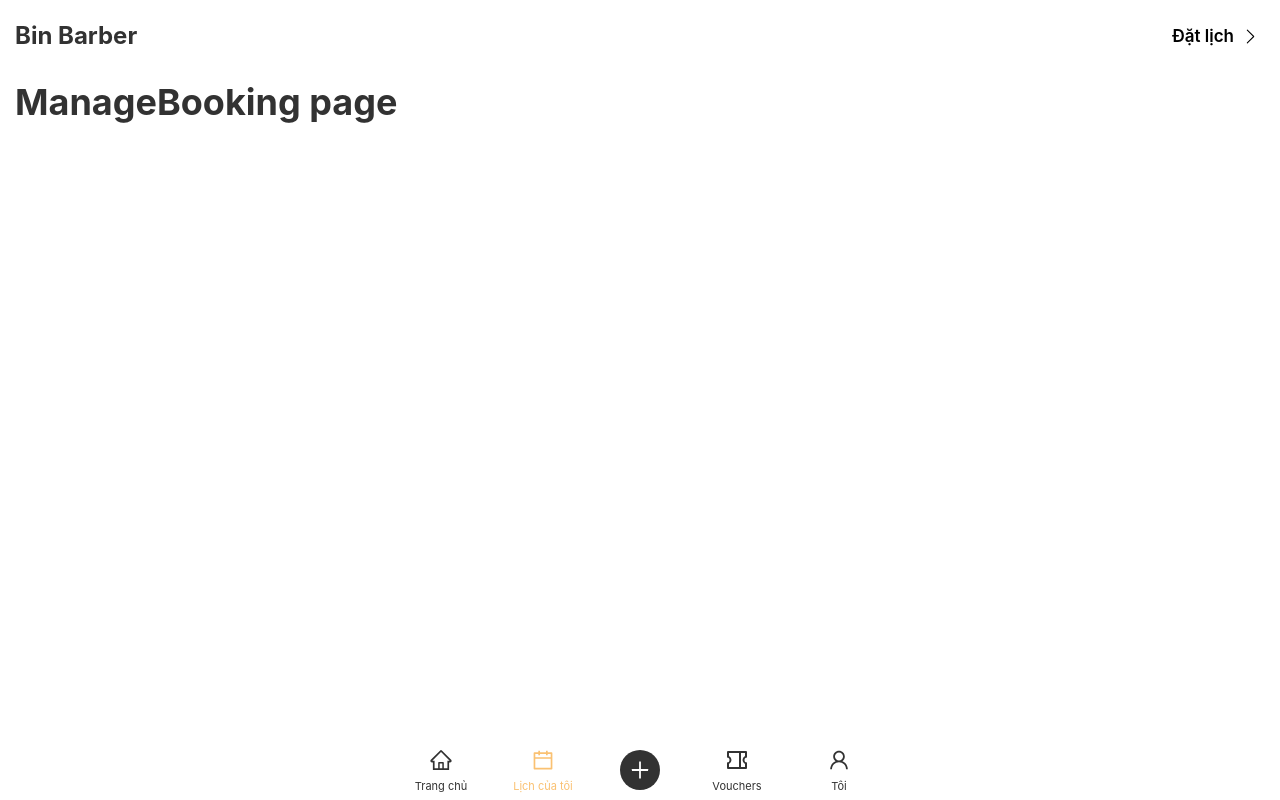
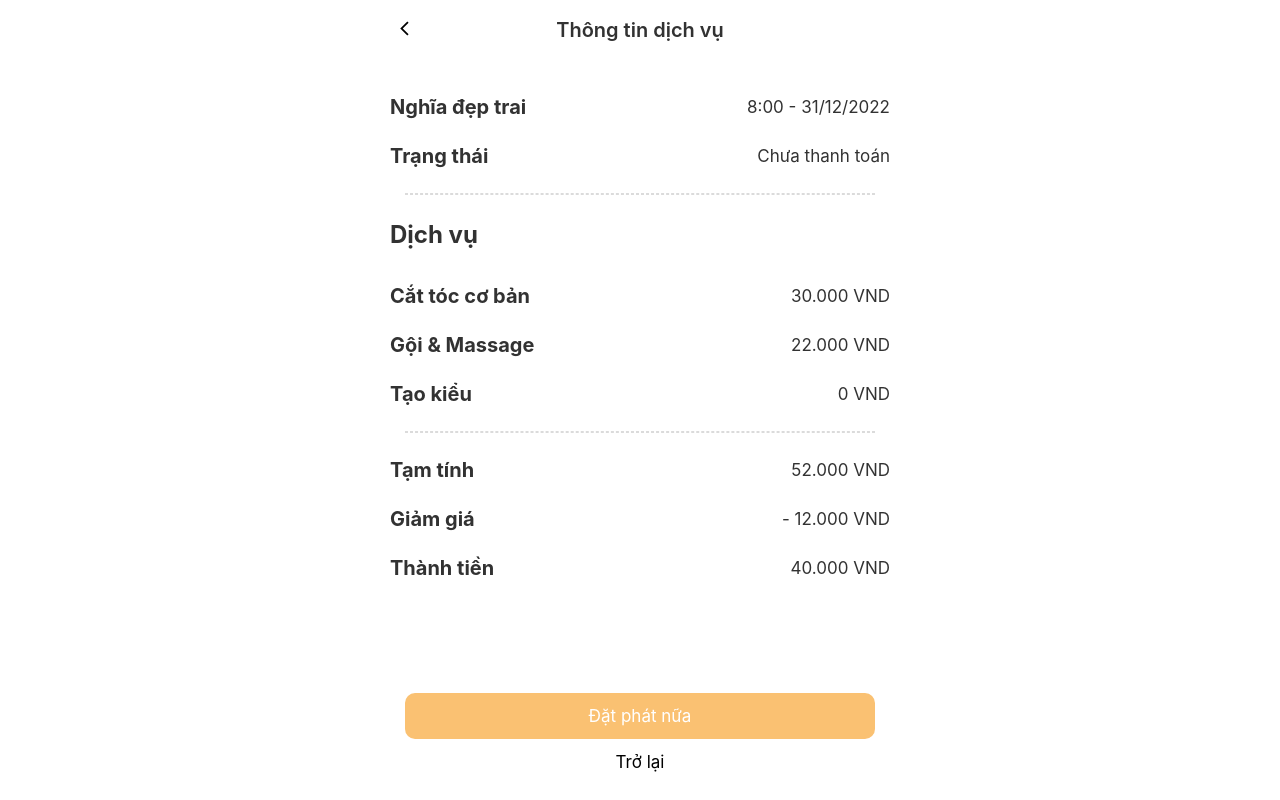
Before and after one commit to baroxFPTU/binbarber-webapp, a React (Create React App) app: page /manage-booking in a window 1280 px wide. Built offline with nearby package versions, Linux system fonts and the light colour scheme.

Commit message:
Designs manage booking

```diff
--- a/package.json
+++ b/package.json
@@ -7,6 +7,7 @@
     "@testing-library/jest-dom": "^5.16.4",
     "@testing-library/react": "^13.2.0",
     "@testing-library/user-event": "^13.5.0",
+    "moment": "^2.29.3",
     "react": "^18.1.0",
     "react-dom": "^18.1.0",
     "react-icons": "^4.3.1",
--- a/src/_settings.scss
+++ b/src/_settings.scss
@@ -1,9 +1,14 @@
+$app-max-width: 500px;
 $app-gap: 15px;
 $app-radius: 10px;
 $nav-height: 65px;
 
+$modal-header-height: 60px;
+
 $yellow-500: #FAC172;
 $black-500: #323232;
+$gray-200: #F9F9F9;
+$gray-300: #DBDBDB;
 
 $font-family: -apple-system, 'Mulish', 'Helvetica Neue', sans-serif;
 $h1-font-size: clamp(24px, 36px, 36px);
--- /dev/null
+++ b/src/components/booking/BookingList/BookingList.jsx
@@ -0,0 +1,78 @@
+import ModalBody from 'components/modals/ModalBody/ModalBody'
+import ModalHeader from 'components/modals/ModalHeader/ModalHeader'
+import moment from 'moment'
+import React from 'react'
+import CSSModule from './BookingList.module.scss'
+
+function BookingList(props) {
+
+  const temp = [
+    {
+      bookedAt: Date.now(),
+      selectedServices: [{ id: 1, label: 'Cắt tóc' }, { id: 2, label: 'Nhuộm' }],
+      isPaid: true
+    },
+    {
+      bookedAt: Date.now(),
+      selectedServices: [{ id: 12, label: 'Cắt tóc' }, { id: 12, label: 'Gội' }, { id: 1, label: 'Uốn' }, { id: 2, label: 'Nhuộm' }],
+      isPaid: false
+    },
+    {
+      bookedAt: Date.now(),
+      selectedServices: [{ id: 12, label: 'Cắt tóc' }],
+      isPaid: null
+    }
+  ]
+
+  if (temp.length === 0) {
+    return (<span>Hiện chưa có cuộc hẹn nào. Lên lịch ngay thôi.</span>)
+  }
+
+  return (
+    <div className={CSSModule.BookingListWrapper}>
+      {/* {temp.map((item, index) => (<BookingItem key={index} data={item}/>))} */}
+      <div className="modal">
+        <ModalHeader title="Thông tin dịch vụ"/>
+        <ModalBody/>
+      </div>
+    </div>
+  )
+}
+
+const BookingItem = ({ data }) => {
+  let paymentStatusColor
+  let paymentStatusMessage
+  const { bookedAt, selectedServices, isPaid } = data
+  const transformedServices = selectedServices.map((service) => service.label).join(', ')
+  const convertedTime = moment(bookedAt).format('LT')
+  const convertedDate = moment(bookedAt).subtract(10, 'days').calendar()
+
+  if (isPaid == undefined || isPaid === null) {
+    paymentStatusColor = '#EE6363'
+    paymentStatusMessage = 'Đã hủy'
+  }
+
+  if (isPaid === false) {
+    paymentStatusColor = '#767676'
+    paymentStatusMessage = 'Chưa thanh toán'
+  }
+  if (isPaid === true) {
+    paymentStatusColor = '#63B5A0'
+    paymentStatusMessage = 'Đã thanh toán'
+  }
+
+  return (
+    <div className={CSSModule.BookingItem}>
+      <div className={CSSModule.BookingTimestamp}>
+        <span className={CSSModule.time}>{convertedTime}</span>
+        <span className={CSSModule.date}>{convertedDate}</span>
+      </div>
+      <div className={CSSModule.BookingInfo}>
+        <h3 style={{textDecoration: (isPaid == null || isPaid == undefined) && 'line-through'}}>{transformedServices}</h3>
+        <p style={{color: paymentStatusColor}}>{paymentStatusMessage}</p>
+      </div>
+    </div>
+  )
+}
+
+export default BookingList
--- /dev/null
+++ b/src/components/booking/BookingList/BookingList.module.scss
@@ -0,0 +1,52 @@
+@import 'settings';
+
+$col-gap: 20px;
+
+.BookingListWrapper {
+
+}
+
+.BookingItem {
+  display: flex;
+  row-gap: 15px;
+  padding: 15px;
+  border-radius: $app-radius;
+  cursor: pointer;
+
+  &:hover {
+    background-color: $gray-200;
+  }
+}
+
+.BookingTimestamp {
+  padding-right: $col-gap;
+  border-right: 1px solid $gray-300;
+  margin-right: $col-gap;
+
+  span {
+   text-align: center;
+   display: block;
+  }
+
+  .time {
+    font-weight: $font-bold;
+    text-transform: uppercase;
+    font-size: 1.4rem;
+  }
+
+  .date {
+    font-size: 0.9rem;
+  }
+}
+
+.BookingInfo {
+  display: flex;
+  justify-content: center;
+  flex-direction: column;
+
+  h3 {
+    text-transform: 1;
+    margin-bottom: 0;
+    font-size: 18px;
+  }
+}
--- /dev/null
+++ b/src/components/modals/ModalBody/ModalBody.jsx
@@ -0,0 +1,52 @@
+import React from 'react'
+import CSSModule from './ModalBody.module.scss'
+
+function ModalBody(props) {
+  return (
+    <div className={CSSModule.ModalBody}>
+      <div className={CSSModule.ModalBodyContainer}>
+        <div className={CSSModule.Row}>
+          <h3>Nghĩa đẹp trai</h3>
+          <span>8:00 - 31/12/2022</span>
+        </div>
+        <div className={CSSModule.Row}>
+          <h3>Trạng thái</h3>
+          <span>Chưa thanh toán</span>
+        </div>
+        <div className="divider"></div>
+        <h2>Dịch vụ</h2>
+        <div className={CSSModule.Row}>
+          <h3>Cắt tóc cơ bản</h3>
+          <span>30.000 VND</span>
+        </div>
+        <div className={CSSModule.Row}>
+          <h3>Gội & Massage</h3>
+          <span>22.000 VND</span>
+        </div>
+        <div className={CSSModule.Row}>
+          <h3>Tạo kiểu</h3>
+          <span>0 VND</span>
+        </div>
+        <div className="divider"></div>
+        <div className={CSSModule.Row}>
+          <h3>Tạm tính</h3>
+          <span>52.000 VND</span>
+        </div>
+        <div className={CSSModule.Row}>
+          <h3>Giảm giá</h3>
+          <span>- 12.000 VND</span>
+        </div>
+        <div className={CSSModule.Row}>
+          <h3>Thành tiền</h3>
+          <span>40.000 VND</span>
+        </div>
+      </div>
+      <div className="btn-group-vertical">
+        <button className="btn btn-primary">Đặt phát nữa</button>
+        <button className="btn">Trở lại</button>
+      </div>
+    </div>
+  )
+}
+
+export default ModalBody
--- /dev/null
+++ b/src/components/modals/ModalBody/ModalBody.module.scss
@@ -0,0 +1,30 @@
+@import 'settings';
+
+.ModalBody {
+  background-color: #fff;
+  width: 100%;
+  height: calc(100% - $modal-header-height - $app-gap);
+  display: flex;
+  justify-content: space-between;
+  flex-direction: column;
+  align-items: center;
+}
+
+.ModalBodyContainer {
+  max-width: $app-max-width;
+  width: 100%;
+  margin: 0 auto;
+  padding: $app-gap;
+}
+
+.Row {
+  margin: $app-gap 0;
+  width: 100%;
+  display: flex;
+  justify-content: space-between;
+  align-items: center;
+  h3 {
+    font-weight: $font-bold;
+    margin-bottom: 0;
+  }
+}
--- /dev/null
+++ b/src/components/modals/ModalHeader/ModalHeader.jsx
@@ -0,0 +1,18 @@
+import React from 'react'
+import CSSModule from './ModalHeader.module.scss'
+import { MdOutlineArrowBackIosNew } from 'react-icons/md'
+
+function ModalHeader(props) {
+  return (
+    <div className={CSSModule.ModalHeader}>
+      <div className={CSSModule.ModalHeaderContainer}>
+        <button>
+          <MdOutlineArrowBackIosNew/>
+        </button>
+        <h3>{props.title || 'Title'}</h3>
+      </div>
+    </div>
+  )
+}
+
+export default ModalHeader
--- /dev/null
+++ b/src/components/modals/ModalHeader/ModalHeader.module.scss
@@ -0,0 +1,25 @@
+@import 'settings';
+
+.ModalHeader {
+ width: 100%;
+ box-shadow: 0px 2px 10px rgba(215, 215, 215, 0.25);
+}
+
+.ModalHeaderContainer {
+  margin: 0 auto;
+  height: calc($modal-header-height - $app-gap * 2);
+  max-width: $app-max-width;
+  width: 100%;
+  background-color: #fff;
+  display: flex;
+  align-items: center;
+  position: relative;
+  padding: $app-gap;
+  h3 {
+    position: absolute;
+    top: 50%;
+    left: 50%;
+    transform: translate(-50%, -50%);
+  }
+
+}
--- a/src/components/navigation/MainNavigation/MainNavigation.module.scss
+++ b/src/components/navigation/MainNavigation/MainNavigation.module.scss
@@ -15,7 +15,7 @@
   justify-content: space-evenly;
   align-items: center;
   padding: 8px 5px;
-  max-width: 500px;
+  max-width: $app-max-width;
   margin: 0 auto;
 
 }
--- a/src/index.scss
+++ b/src/index.scss
@@ -9,8 +9,13 @@ body {
   color: $black-500;
   font-size: 17px;
   line-height: 1.7;
+
   background: white;
   overflow: overlay;
+  scrollbar-gutter: stable both-edges;
+  margin: 0 auto;
+  max-width: $app-max-width;
+  position: relative;
 }
 
 h1, h2, h3 {
@@ -57,6 +62,28 @@ img {
   cursor: pointer;
 }
 
+.btn {
+  width: calc(100% - $app-gap * 2);
+  display: block;
+  padding: 13px;
+  border-radius: $app-radius;
+}
+
+.btn-primary {
+  background: $yellow-500;
+  color: #fff;
+}
+
+.btn-group-vertical {
+  display: flex;
+  flex-direction: column;
+  justify-content: center;
+  align-items: center;
+  column-gap: 15px;
+  width: 100%;
+  max-width: $app-max-width;
+}
+
 a {
   color: $black-500;
   text-decoration: none;
@@ -81,3 +108,22 @@ a {
   margin-right: 10px;
   margin-bottom: 10px;
 }
+
+.divider {
+  border: 1px dashed $gray-300;
+  margin: 20px 15px;
+}
+
+/* Modal */
+
+.modal {
+  background: #fff;
+  position: fixed;
+  top: 0;
+  left: 0;
+  right: 0;
+  bottom: 0;
+  z-index: 9;
+  width: 100%;
+  height: 100%;
+}
--- a/src/pages/ManageBooking.jsx
+++ b/src/pages/ManageBooking.jsx
@@ -1,9 +1,10 @@
+import BookingList from 'components/booking/BookingList/BookingList'
 import React from 'react'
 
 function ManageBooking(props) {
   return (
     <div>
-      <h1>ManageBooking page</h1>
+     <BookingList/>
     </div>
   )
 }
```
Also changed, not shown: 1 other file (tests, documents, lock files or other folders).
